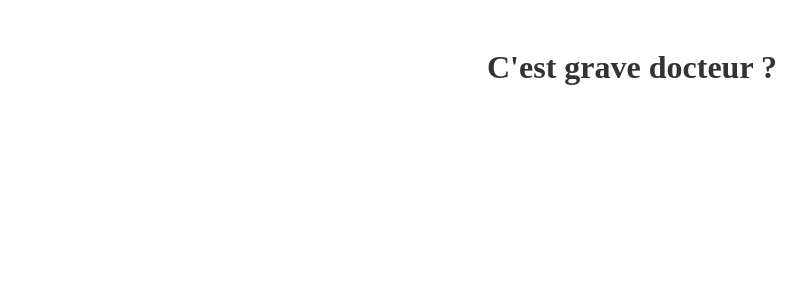
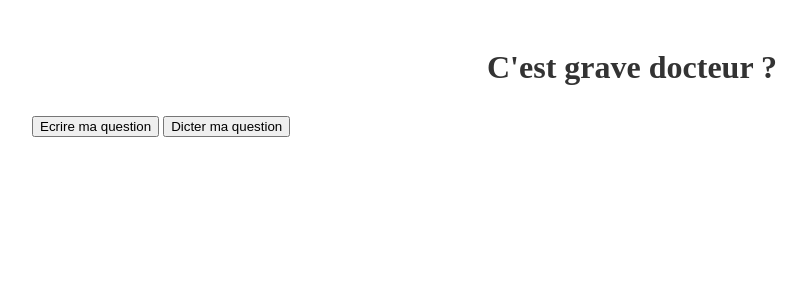
Before and after one commit to Alesque5962/cgd-svelte, a SvelteKit app: page / in a window 1280 px wide. Shown: the top 300 px of the page, without its empty margins (8-814 px from the left). Built offline with nearby package versions, Linux system fonts and the light colour scheme; no server answers.

Commit message:
reorganize frontend

```diff
--- a/src/routes/+page.svelte
+++ b/src/routes/+page.svelte
@@ -1,12 +1,15 @@
 <script>
-  import Transcript from "$lib/Transcript.svelte";
-  import Chat from "../lib/Chat.svelte";
+  import { goto } from "$app/navigation";
+  /* import Transcript from "$lib/Transcript.svelte";
+  import Chat from "./Chat.svelte"; */
 </script>
 
 <main>
   <h1>C'est grave docteur ?</h1>
   <!-- <Chat /> -->
-  <Transcript />
+  <!-- <Transcript /> -->
+  <button on:click={() => goto("/chat")}>Ecrire ma question</button>
+  <button on:click={() => goto("/transcript")}>Dicter ma question</button>
 </main>
 
 <style>
--- a/src/lib/Chat.svelte
+++ b/src/routes/chat/+page.svelte
@@ -1,7 +1,8 @@
 <script lang="ts">
   import { onMount } from "svelte";
   import { API_URL } from "$lib/config";
-  import { chatMistral } from "../../../frontend/src/cgd.js";
+  import { chatMistral } from "$lib/cgd";
+  import { goto } from "$app/navigation";
 
   let prompt = "";
   let question = "";
@@ -71,6 +72,9 @@
     {/if}
   </div>
 {/if}
+<div>
+  <button on:click={() => goto("/")}>Revenir au sommaire</button>
+</div>
 
 <style>
   .chat-container {
--- a/src/lib/Transcript.svelte
+++ b/src/routes/transcript/+page.svelte
@@ -1,7 +1,8 @@
 <script lang="ts">
   import { onMount } from "svelte";
   import { API_URL } from "$lib/config";
-  import { chatMistral } from "../cgd.js";
+  import { chatMistral } from "$lib/cgd";
+  import { goto } from "$app/navigation";
 
   let media: any[] = [];
   let mediaRecorder: any = null;
@@ -96,6 +97,9 @@
     {/if}
   </div>
 {/if}
+<div>
+  <button on:click={() => goto("/")}>Revenir au sommaire</button>
+</div>
 
 <style>
   button {
```
Also changed, not shown: src/lib/cgd.ts (renamed from src/cgd.ts).
